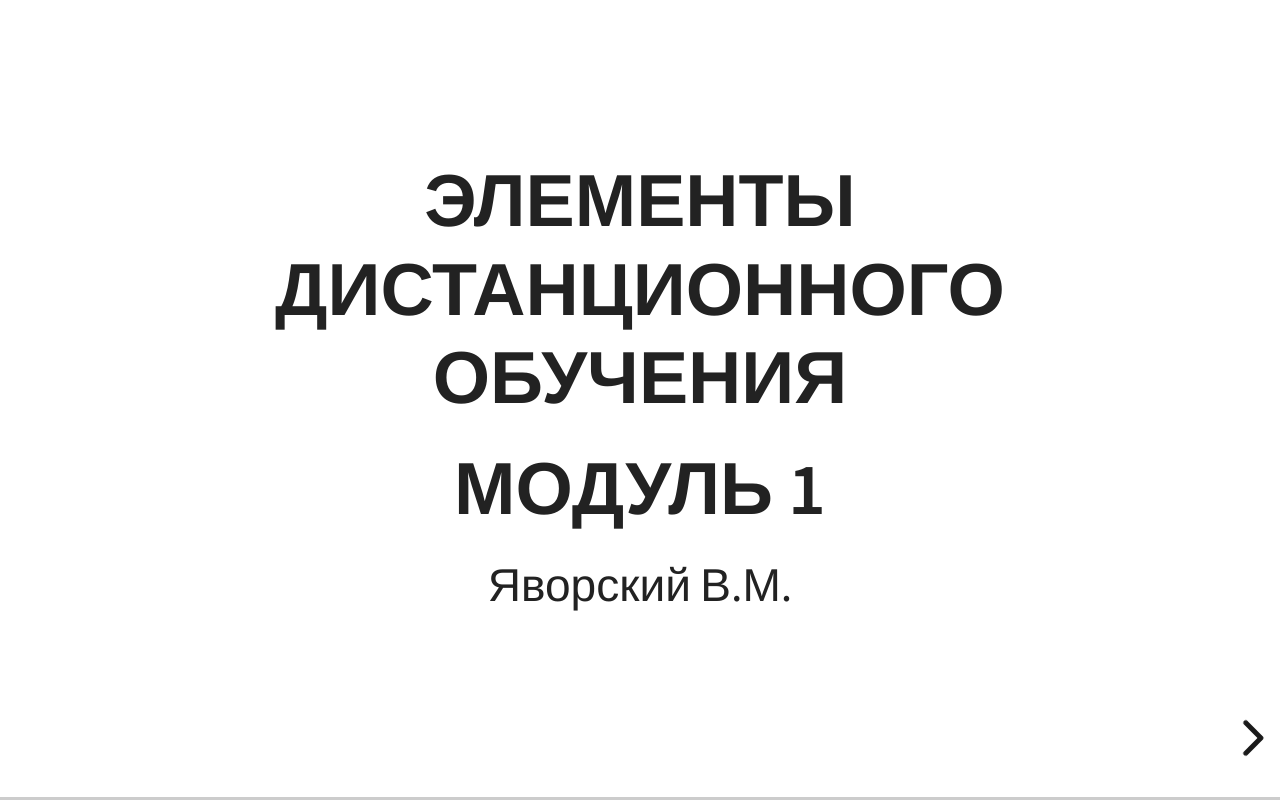
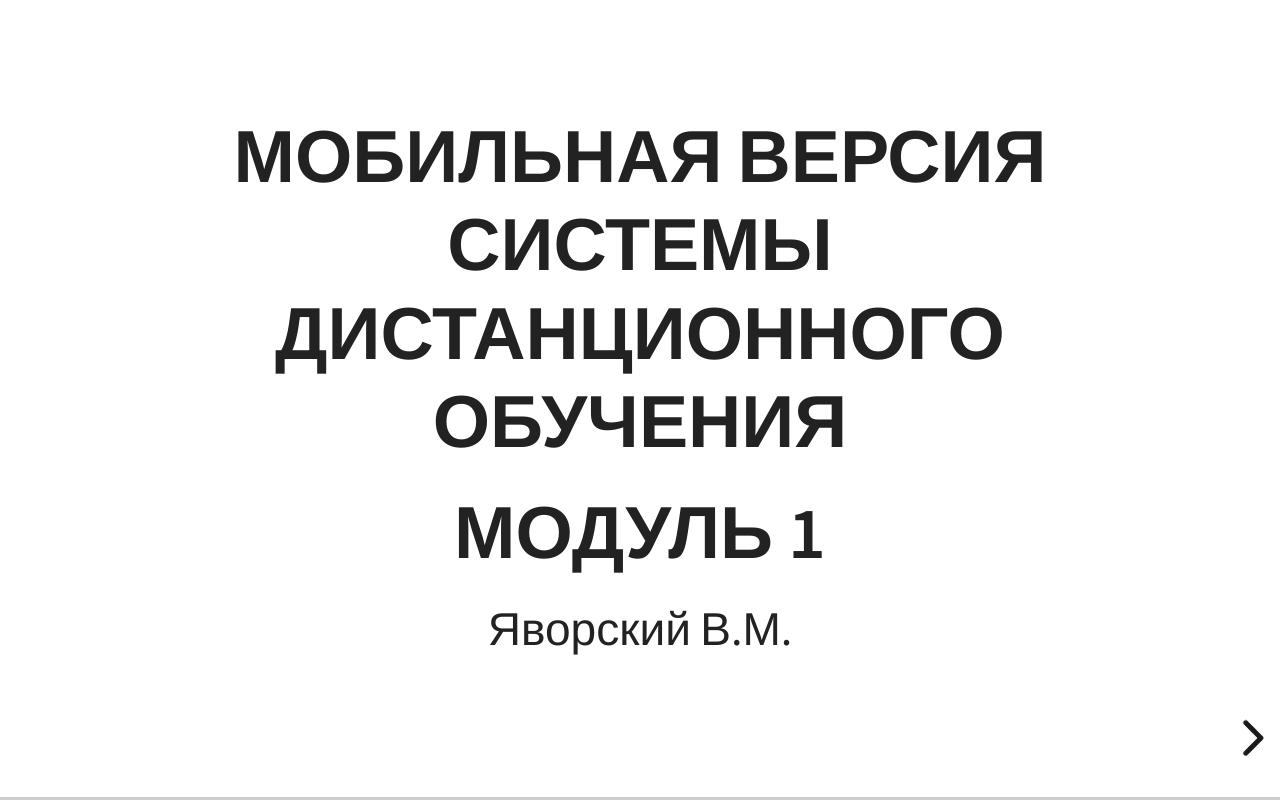
Before and after one commit to Vasilii1234/Vasilii1234.github.io, a plain HTML site: page index.html in a window 1280 px wide. Drawn offline with Linux system fonts and the light colour scheme.

Commit message:
Изменил moon.css white.css. Всаил дополнительный слайд. Изменил текст

```diff
--- a/index.html
+++ b/index.html
@@ -40,7 +40,7 @@
 			<!-- Any section element inside of this container is displayed as a slide -->
 			<div class="slides">
 				<section class="firstSectionClass" data-background="#ffff">
-					<h2 class="firstSectionHeader">Элементы дистанционного обучения</h2>
+					<h2 class="firstSectionHeader">Мобильная версия системы дистанционного обучения</h2>
                     <h2>Модуль 1</h2>
                     <p class="firstSectionHeader">Яворский В.М.</p>
 					<!--<video width="320" height="240" controls> <source src="http://clips.vorwaerts-gmbh.de/big_buck_bunny.mp4" type="video/mp4"></video>-->
```
